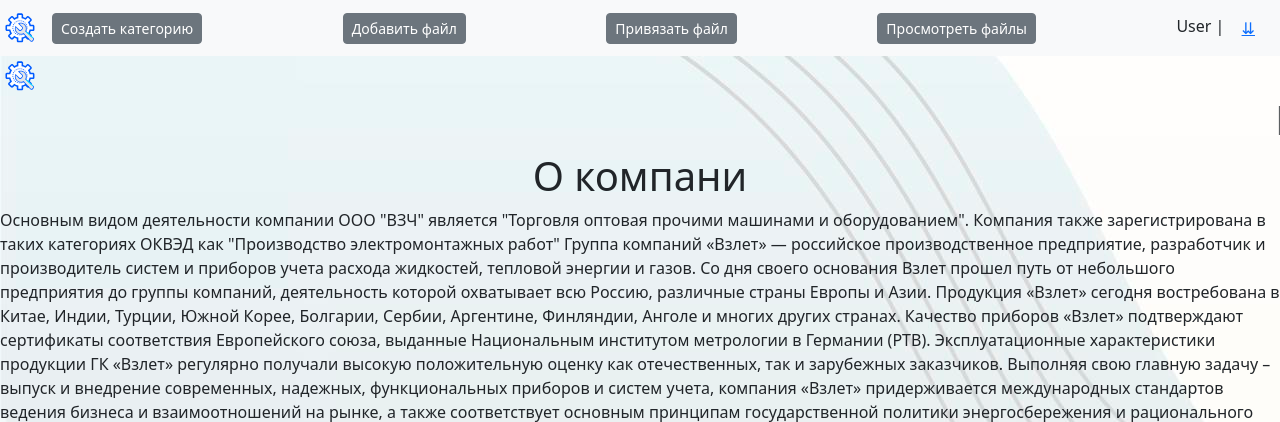
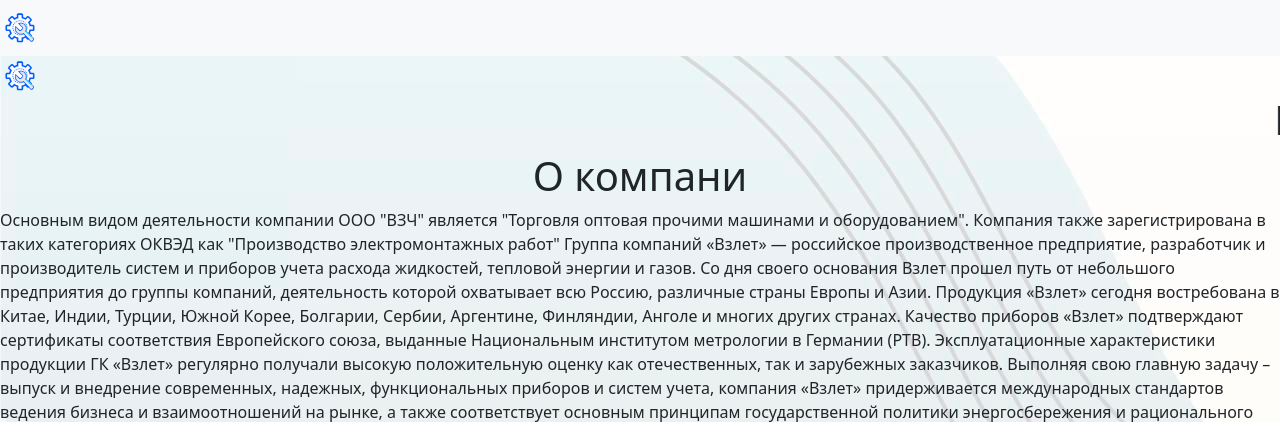
Before and after one commit to AtmosM/nsi-project, a Django app: page /pract/ in a window 1280 px wide. Shown: the top 422 px of the page. Run offline with Django 4.2, Linux system fonts and the light colour scheme; parts of the project's set-up code (start-up, migrations or seed data) failed here and were passed over; some libraries are stand-ins or nearby versions.

Commit message:
Update pract1.html

```diff
--- a/system/templates/pract.html
+++ b/system/templates/pract.html
@@ -289,26 +289,6 @@
         <nav class="navbar navbar-expand-lg bg-body-tertiary">
             <a href='/'><img src= "nsi-project/system/static/static_files/system-settings-svgrepo-com.svg" alt="Лого" width="40" height="40"></a>
 
-            <div class="container-fluid">
-
-
-                <a href='/form'><button type="GET" class="btn btn-secondary btn-sm">Создать категорию </button></a>
-                <a href='/add-file'><button type="GET" class="btn btn-secondary btn-sm">Добавить файл</button></a>
-
-                <a href='/files-cat'><button type="GET" class="btn btn-secondary btn-sm">Привязать файл</button></a>
-                <a href='/files'><button type="GET" class="btn btn-secondary btn-sm">Просмотреть файлы</button></a>
-
-                <li class="last">
-                    <div class="dropdown">
-                        <a>User</a> |
-                        <button onclick="myFunction()" class="btn btn-link 1">⇊</button>
-                        <div id="myDropdown" class="dropdown-content">
-                            <a href="/logout"><button type="GET" class="btn btn-link">Выйти</button></a>
-                            <a href='/password-change'><button type="GET" class="btn btn-link">Сменить пароль</button></a>
-                        </div>
-                    </div>
-                </li>
-            </div>
         </nav>
     </header>
 
```
